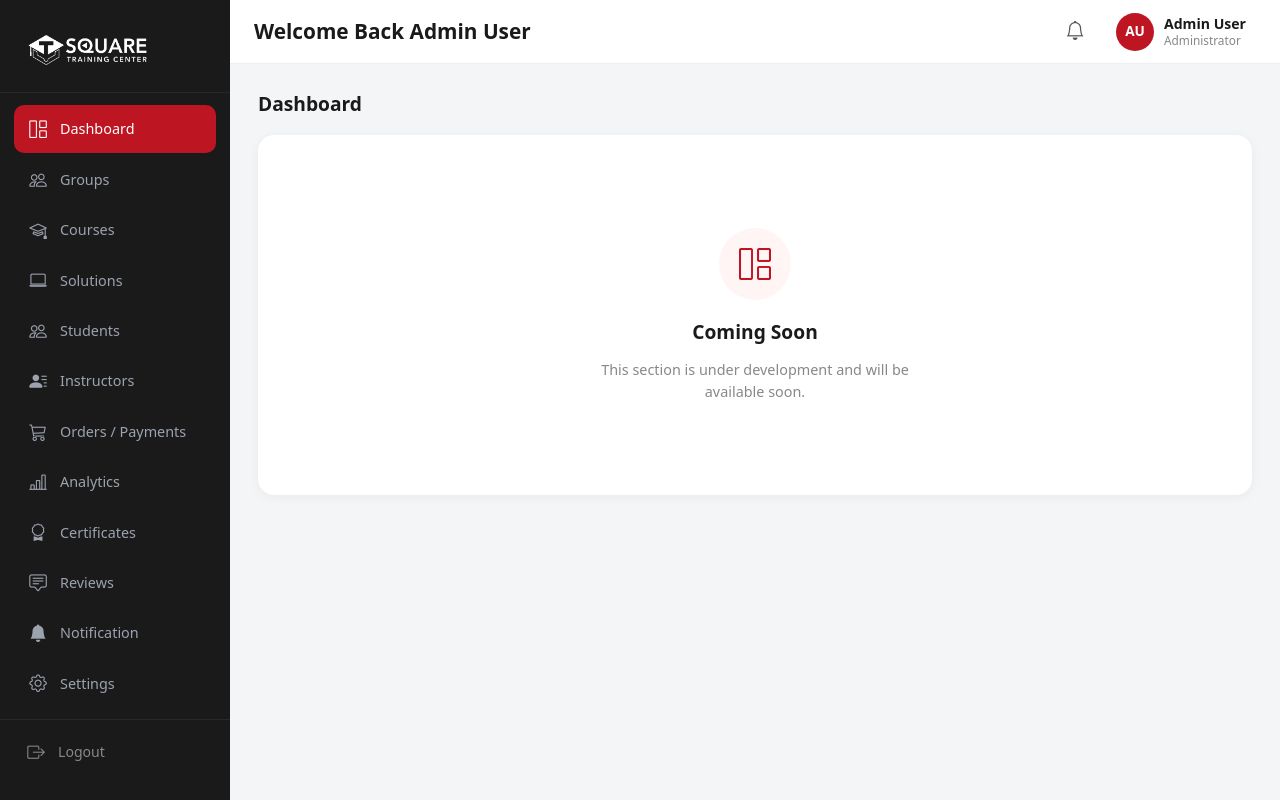
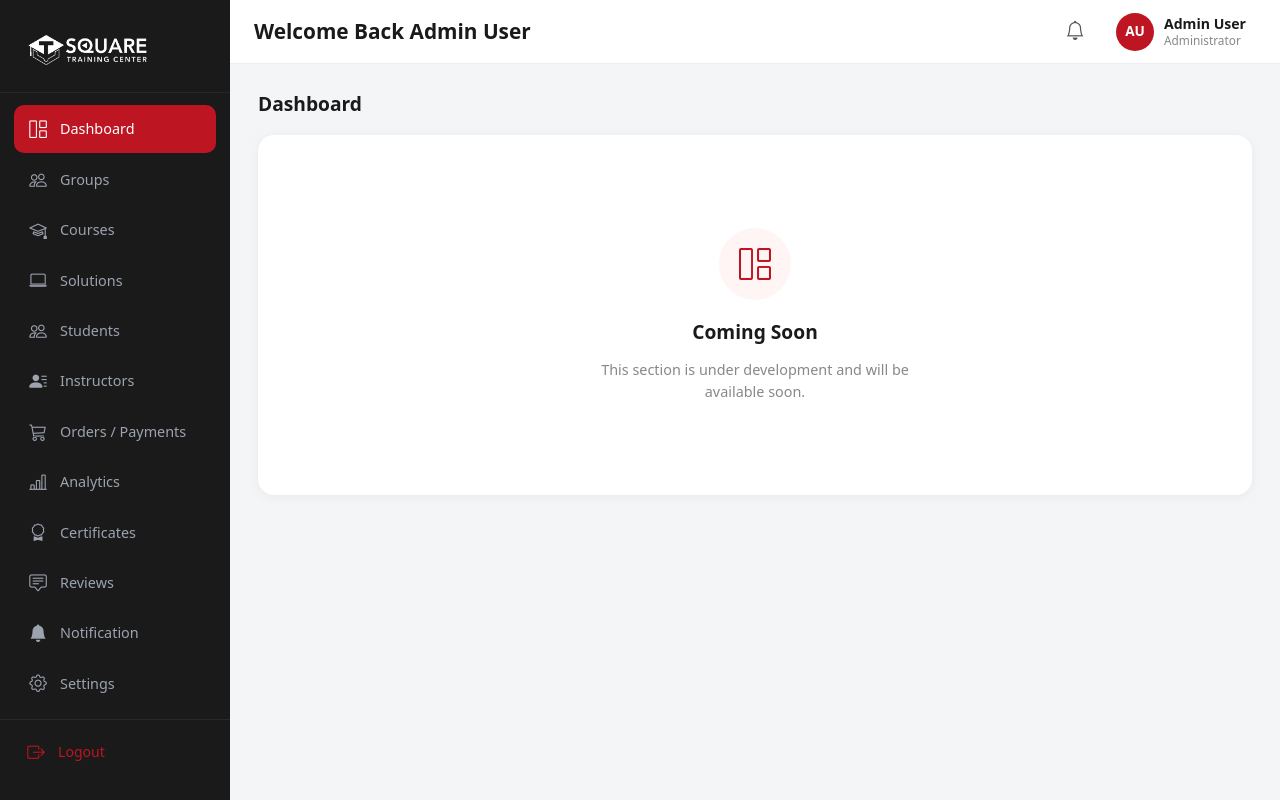
Before and after one commit to Dolla464/T-square_front, a React (Vite) app: page /admin in a window 1280 px wide. Both pictures are taken after a click on the button "Quick Login (Admin)". Built offline with nearby package versions, Linux system fonts and the light colour scheme; no server answers.

Commit message:
improve sidebar for dashboard

```diff
--- a/src/modules/shared-dashboard/components/DashboardLayout/DashboardSharedLayout.css
+++ b/src/modules/shared-dashboard/components/DashboardLayout/DashboardSharedLayout.css
@@ -14,10 +14,8 @@
 /* ══════════════ Sidebar ══════════════ */
 .shared-dashboard-sidebar {
   width: 230px;
-  min-height: 100vh;
-  max-height: 100dvh !important;
-  overflow-y: auto !important;
-  overflow-x: hidden !important;
+  height: 100vh;
+  height: 100dvh;
   position: sticky;
   top: 0;
   display: flex;
@@ -28,48 +26,17 @@
   transition: transform 0.3s ease;
   box-sizing: border-box;
   background-color: rgb(26, 26, 26);
+  overflow: hidden; /* منع السايد بار بالكامل من عمل سكرول */
 }
 
-/* Scrollbar hidden by default, visible on hover */
-.shared-dashboard-sidebar {
-  scrollbar-width: none; /* Firefox */
-}
-
-.shared-dashboard-sidebar::-webkit-scrollbar {
-  display: none; /* Completely hide the scrollbar */
-  width: 0px;
-}
-
-.shared-dashboard-sidebar:hover {
-  scrollbar-width: thin;
-  scrollbar-color: rgba(255, 255, 255, 0.2) transparent;
-}
-
-.shared-dashboard-sidebar:hover::-webkit-scrollbar {
-  display: block;
-  width: 5px;
-}
-
-.shared-dashboard-sidebar::-webkit-scrollbar-track {
-  background: transparent;
-}
-
-.shared-dashboard-sidebar::-webkit-scrollbar-thumb {
-  background-color: rgba(255, 255, 255, 0.2);
-  border-radius: 10px;
-}
-
-.shared-dashboard-sidebar::-webkit-scrollbar-thumb:hover {
-  background-color: rgba(255, 255, 255, 0.4);
-}
-
-/* اللوجو */
+/* اللوجو (الهيدر - ثابت في الأعلى) */
 .sidebar-logo {
   display: block;
   text-decoration: none;
   padding: 24px 24px 20px;
   border-bottom: 1px solid rgba(255,255,255,0.06);
   margin-bottom: 8px;
+  flex-shrink: 0; /* منع اللوجو من الانضغاط */
 }
 
 .sidebar-logo img {
@@ -77,13 +44,54 @@
   filter: brightness(0) invert(1); /* جعل اللوجو الدارك يظهر كأنه أبيض ليناسب الخلفية الغامقة */
 }
 
-/* روابط التنقل */
+/* روابط التنقل (محتوى اللينكات - سكرول مستقل) */
 .sidebar-nav {
   display: flex;
   flex-direction: column;
   gap: 2px;
   padding: 4px 14px;
   flex: 1 1 auto;
+  overflow-y: auto; /* سكرول عمودي للينكات فقط عند زيادة عددها */
+  overflow-x: hidden;
+  scrollbar-width: none; /* إخفاء الاسكرول بار في فايرفوكس بشكل افتراضي */
+  -ms-overflow-style: none; /* إخفاء في IE/Edge */
+}
+
+/* تخصيص شكل واسكرول روابط التنقل (كروم وسفاري) */
+.sidebar-nav::-webkit-scrollbar {
+  display: none; /* إخفاء الاسكرول بار بشكل افتراضي */
+  width: 5px;
+}
+
+.sidebar-nav:hover {
+  scrollbar-width: thin;
+  scrollbar-color: rgba(255, 255, 255, 0.2) rgb(26, 26, 26);
+}
+
+.sidebar-nav:hover::-webkit-scrollbar {
+  display: block; /* إظهار الاسكرول بار الرفيع عند الهوفر لسهولة الاستخدام */
+}
+
+.sidebar-nav::-webkit-scrollbar-track {
+  background: rgb(26, 26, 26); /* نفس لون خلفية السايد بار ليكون غير مرئي */
+}
+
+.sidebar-nav::-webkit-scrollbar-thumb {
+  background-color: rgba(255, 255, 255, 0.2);
+  border-radius: 10px;
+}
+
+.sidebar-nav::-webkit-scrollbar-thumb:hover {
+  background-color: rgba(255, 255, 255, 0.4);
+}
+
+/* Footer & Logout (الفوتر - ثابت في الأسفل) */
+.sidebar-footer {
+  margin-top: auto;
+  padding: 8px 12px calc(24px + env(safe-area-inset-bottom, 0px));
+  flex-shrink: 0; /* منع الفوتر من الانضغاط */
+  border-top: 1px solid rgba(255,255,255,0.07);
+  background-color: rgb(26, 26, 26);
 }
 
 .sidebar-link {
@@ -117,15 +125,9 @@
   text-align: center;
 }
 
-/* Footer & Logout */
-.sidebar-footer {
-  margin-top: auto;
-  padding: 8px 12px calc(24px + env(safe-area-inset-bottom, 0px));
-  flex-shrink: 0;
-  border-top: 1px solid rgba(255,255,255,0.07);
-}
 
 .sidebar-logout-btn {
+  color: #be1522 !important;
   display: flex;
   align-items: center;
   gap: 12px;
```
